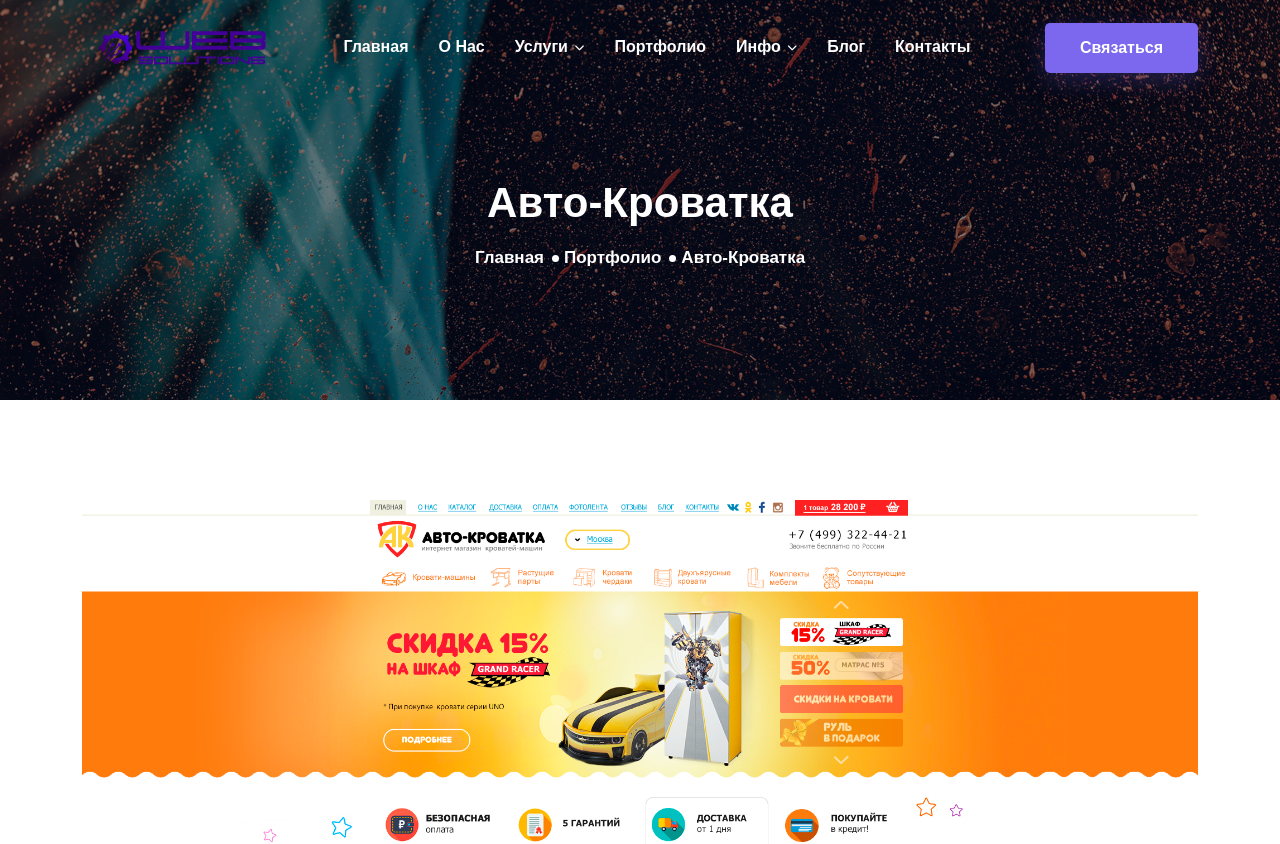
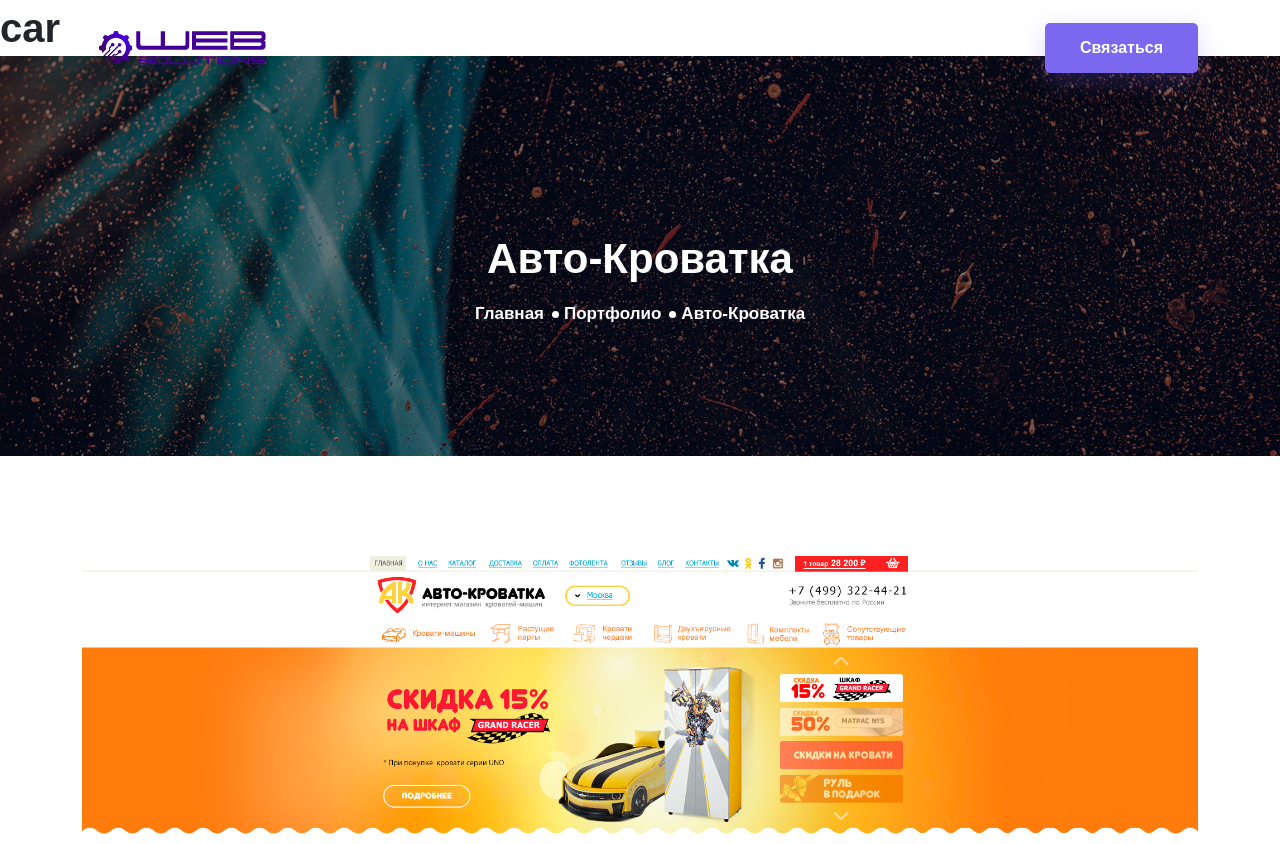
Before and after one commit to neuromachine/websolutions, a Vue app: page /portfolio/car in a window 1280 px wide. Shown: the top 844 px of the page. Built offline with nearby package versions, Linux system fonts and the light colour scheme; a web font is replaced by a local one.

Commit message:
start mod.

```diff
--- a/src/views/PortfolioItem.vue
+++ b/src/views/PortfolioItem.vue
@@ -12,6 +12,7 @@
 </script>
 
 <template>
+  <h1>{{$route.params.slug}}</h1>
   <Header />
   <PageTitle :breadcrumbs="[
   { title: 'Главная', link: '/' },
```
